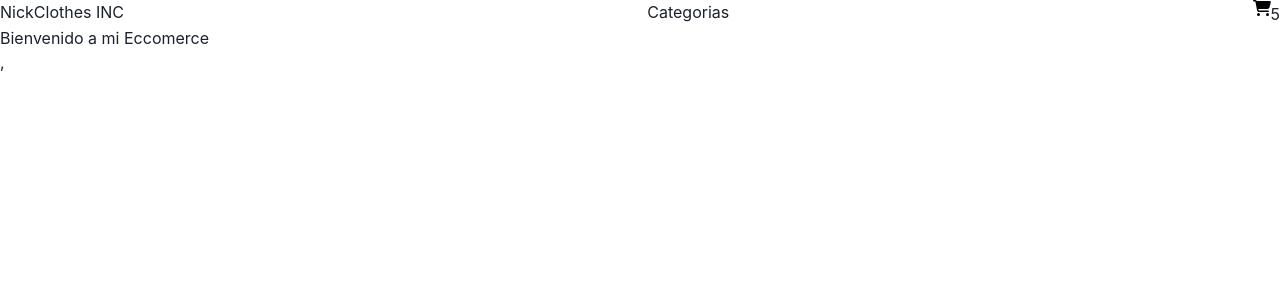
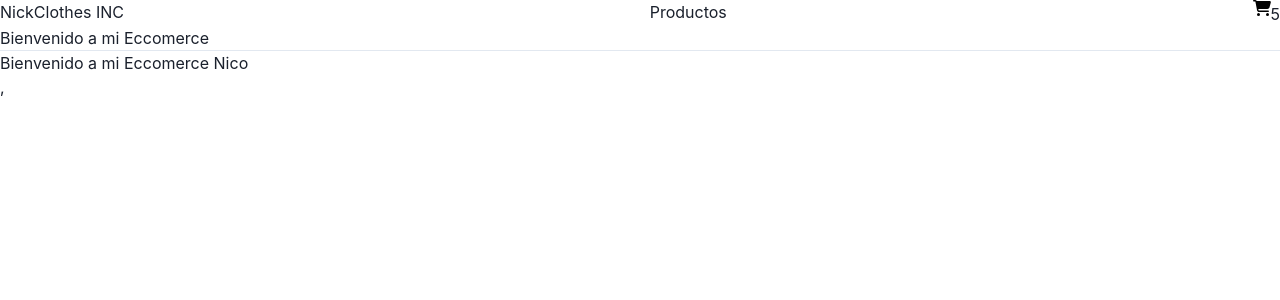
Before and after one commit to Nicojedlinski/eccomerce-NickClothes-Inc, a React (Vite) app: page / in a window 1280 px wide. Shown: the top 300 px of the page. Built offline with nearby package versions, Linux system fonts and the light colour scheme.

Commit message:
arreglo lo pedido para la primer preentrega

```diff
--- a/src/App.jsx
+++ b/src/App.jsx
@@ -3,6 +3,8 @@ import ComponenteA from "./componentes/NavBar"
 import Componenten from "./componentes/NavBar"
 import ComponenteII from "./componentes/ItemListContainer"
 import { useState } from "react"
+import ItemListContainer from "./componentes/ItemListContainer"
+
 
 
 const App = () => {
@@ -10,6 +12,7 @@ const App = () => {
   const [seleccionados, setSeleccionados] = useState (0)
   console.log(seleccionados)
 
+  const hijo = 'hijo'
   const name = 'nickclothesInc'
   const productos = ['hombres' , 'mujeres']
   const admin = {
@@ -17,6 +20,9 @@ const App = () => {
     appelido: 'jedlinski',
     edad: '23',
   }
+
+  const [nombre , setNombre] = useState ("Nico")
+
   return (
     <>
      {/*  <h1>Nickclothes Inc</h1>
@@ -27,6 +33,10 @@ const App = () => {
         <ComponenteI name = {name} productos = {productos} admin = {admin}/>
        {/* <ComponenteII/> */}
       </div>
+      <div>
+        <hr />
+        <ItemListContainer nombre = {nombre} />
+      </div>
     </>
   )
 }
--- a/src/componentes/ItemListContainer.jsx
+++ b/src/componentes/ItemListContainer.jsx
@@ -1,11 +1,11 @@
 import React from 'react'
 
-
-const ItemListContainer = () => {
+const ItemListContainer = (props) => {
   return (
     <>
       <div>
-        <h2>Bienvenido a mi Eccomerce</h2>
+        <h2>Bienvenido a mi Eccomerce {props.nombre}
+        </h2>
       </div>
     </>
 
--- a/src/componentes/NavBar.jsx
+++ b/src/componentes/NavBar.jsx
@@ -18,7 +18,7 @@ const ComponenteI = ({productos, admin , name}) => {
   <Spacer />
   <Box>
   <Menu>
-        <MenuButton>Categorias</MenuButton>
+        <MenuButton>Productos</MenuButton>
         <Portal>
           <MenuList>
           <MenuItem>Remeras</MenuItem>
```
